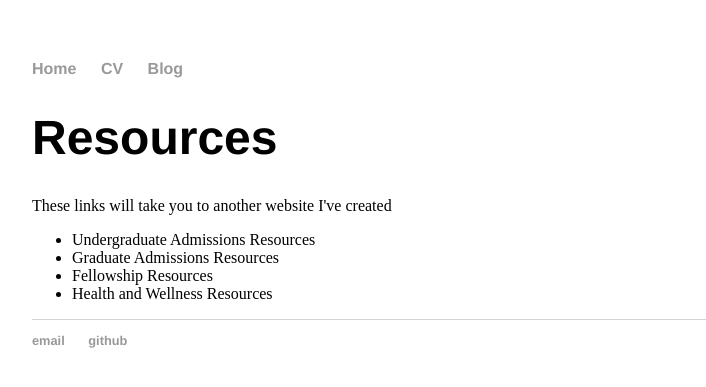
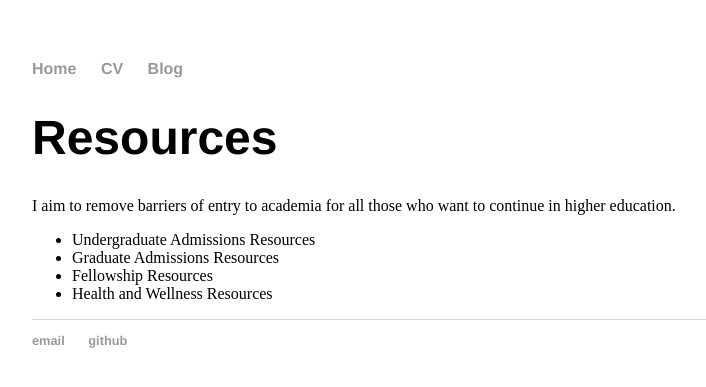
Before and after one commit to ggenszler/ggenszler.github.io, a Jekyll site: the page built from resources/index.html, in a window 1280 px wide. Shown: the top 387 px of the page, without its empty margins (160-866 px from the left). Built offline with Jekyll 4.4.1, drawn with Linux system fonts in a browser that asks for light colours.

Commit message:
Update index.html

```diff
--- a/resources/index.html
+++ b/resources/index.html
@@ -6,7 +6,7 @@ title: Grace Genszler
 	<h1>Resources</h1>
 </div><!-- /.blurb -->
 
-These links will take you to another website I've created
+I aim to remove barriers of entry to academia for all those who want to continue in higher education.
 <ul>
   <li>Undergraduate Admissions Resources</li>
   <li>Graduate Admissions Resources</li>
```
